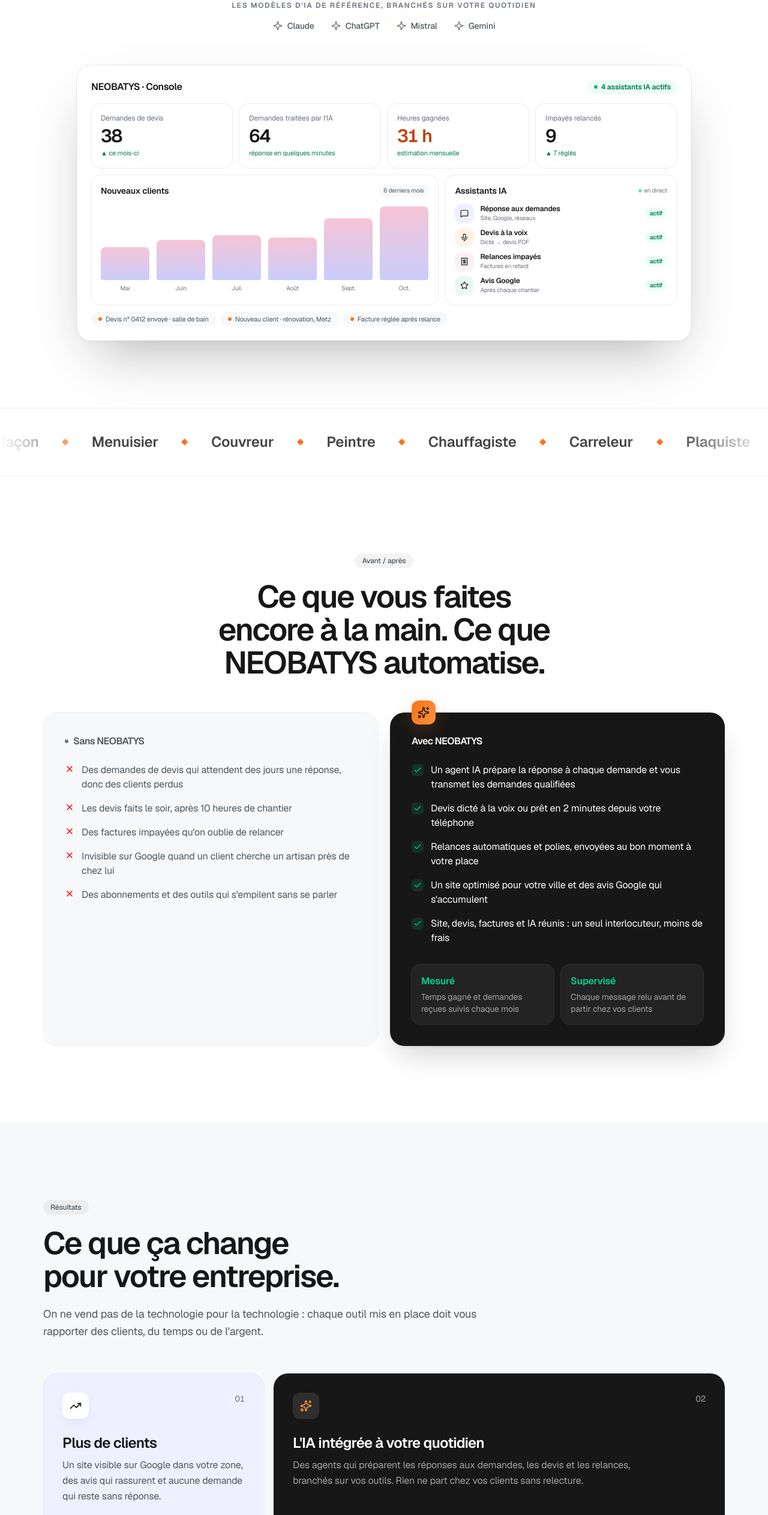
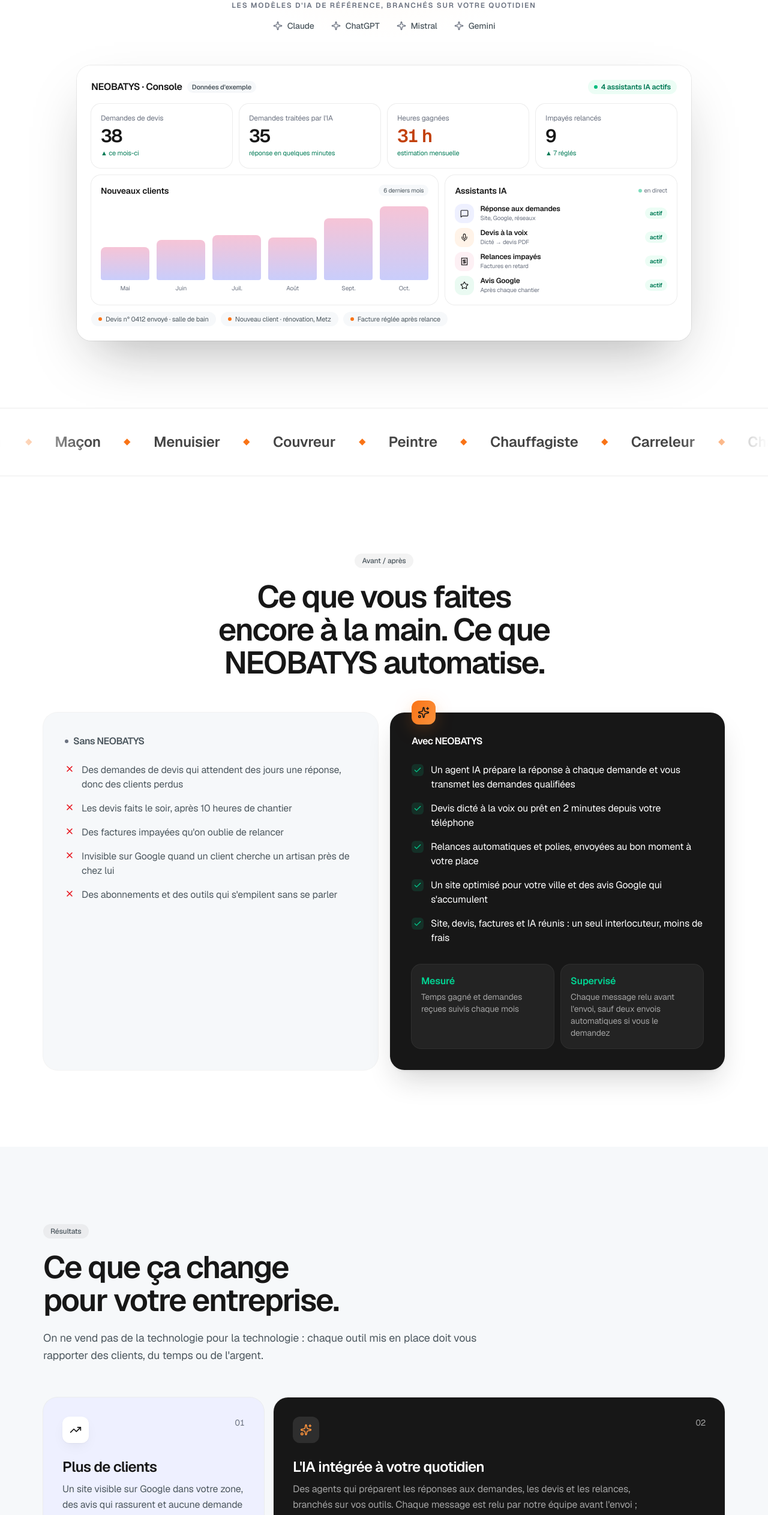
Before and after one commit to hoffertgabin-cmyk/neobatys, a Next.js app: page / in a window 1280 px wide. Shown: the part 779-3305 px from the top of the page at 60% size. Built offline with nearby package versions, Linux system fonts and the light colour scheme; no server answers.

Commit message:
Page de vente cohérente : relecture des envois alignée sur la page IA, délai 3 à 4 semaines, badge Recommandé, console marquée Données d'exemple, bandeau limité aux 9 métiers couverts (#63)

```diff
--- a/components/mockups/ConsoleMockup.tsx
+++ b/components/mockups/ConsoleMockup.tsx
@@ -6,7 +6,7 @@ const kpis = [
   { label: "Demandes de devis", value: "38", trend: "▲ ce mois-ci", accent: false },
   {
     label: "Demandes traitées par l'IA",
-    value: "64",
+    value: "35",
     trend: "réponse en quelques minutes",
     accent: false,
   },
@@ -49,7 +49,12 @@ export function ConsoleMockup({ className }: { className?: string }) {
       )}
     >
       <div className="flex items-center justify-between gap-3">
-        <p className="text-sm font-semibold tracking-[-0.02em] sm:text-base">NEOBATYS · Console</p>
+        <div className="flex min-w-0 items-center gap-2">
+          <p className="text-sm font-semibold tracking-[-0.02em] sm:text-base">NEOBATYS · Console</p>
+          <span className="rounded-full bg-sable px-2 py-0.5 text-[10px] font-semibold text-ardoise-dark sm:text-[11px]">
+            Données d&apos;exemple
+          </span>
+        </div>
         <span className="inline-flex items-center gap-1.5 rounded-full bg-emerald-50 px-2.5 py-1 text-[11px] font-semibold text-emerald-700 sm:text-xs">
           <span className="size-1.5 rounded-full bg-emerald-500" />4 assistants IA actifs
         </span>
--- a/content/data/faq.json
+++ b/content/data/faq.json
@@ -6,7 +6,7 @@
     },
     {
       "question": "Combien de temps faut-il pour avoir mon site en ligne ?",
-      "answer": "En général 2 à 3 semaines après l'appel découverte. Le délai dépend surtout du temps que vous mettez à nous envoyer vos photos et vos informations."
+      "answer": "En général 3 à 4 semaines après l'appel découverte : une semaine pour la maquette, puis 2 à 3 semaines de mise en place. Le délai dépend surtout du temps que vous mettez à nous envoyer vos photos et vos informations."
     },
     {
       "question": "Est-ce que je suis propriétaire de mon site et de mon nom de domaine ?",
--- a/content/data/home.json
+++ b/content/data/home.json
@@ -104,7 +104,7 @@
       },
       {
         "title": "Supervisé",
-        "text": "Chaque message relu avant de partir chez vos clients"
+        "text": "Chaque message relu avant l'envoi, sauf deux envois automatiques si vous le demandez"
       }
     ]
   },
@@ -152,7 +152,7 @@
       {
         "id": "ia",
         "title": "L'IA intégrée à votre quotidien",
-        "text": "Des agents qui préparent les réponses aux demandes, les devis et les relances, branchés sur vos outils. Rien ne part chez vos clients sans relecture."
+        "text": "Des agents qui préparent les réponses aux demandes, les devis et les relances, branchés sur vos outils. Chaque message est relu par notre équipe avant l'envoi ; deux envois seulement peuvent partir seuls, et uniquement si vous le demandez."
       },
       {
         "id": "couts",
--- a/content/data/pricing.json
+++ b/content/data/pricing.json
@@ -15,7 +15,7 @@
           "Formulaire de demande de devis",
           "Galerie de chantiers avant / après",
           "Fiche Google Business optimisée",
-          "En ligne en 2 à 3 semaines"
+          "En ligne en 3 à 4 semaines"
         ],
         "cta": {
           "label": "Créer mon site",
@@ -41,7 +41,7 @@
           "href": "/contact?service=pack"
         },
         "featured": true,
-        "badge": "Le plus choisi"
+        "badge": "Recommandé"
       },
       {
         "id": "ia",
--- a/content/data/trades.json
+++ b/content/data/trades.json
@@ -9,9 +9,6 @@
     "Peintre",
     "Chauffagiste",
     "Carreleur",
-    "Plaquiste",
-    "Charpentier",
-    "Serrurier",
-    "Paysagiste"
+    "Charpentier"
   ]
 }
```
Also changed, not shown: 2 other files (tests, documents, lock files or other folders).
